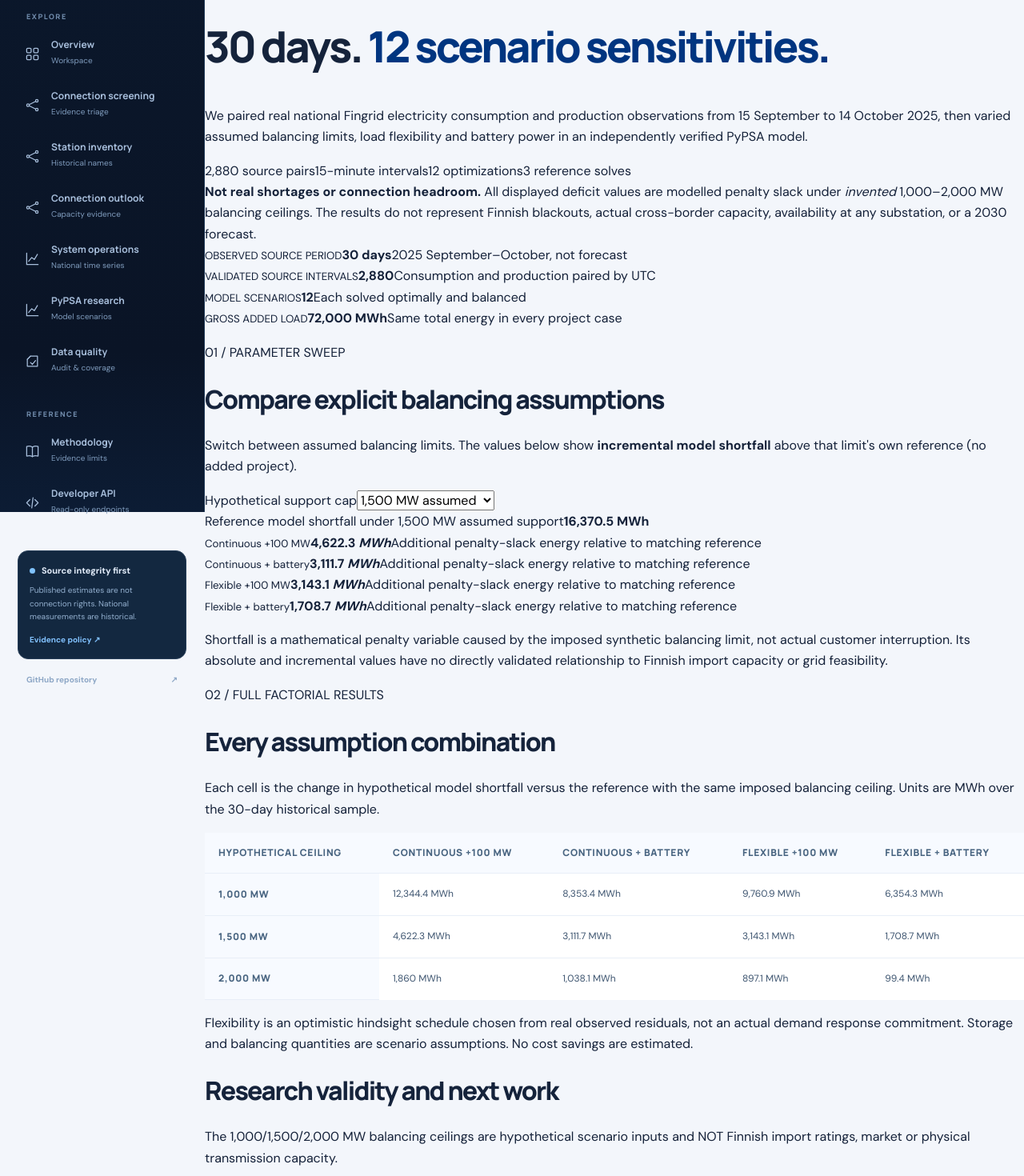
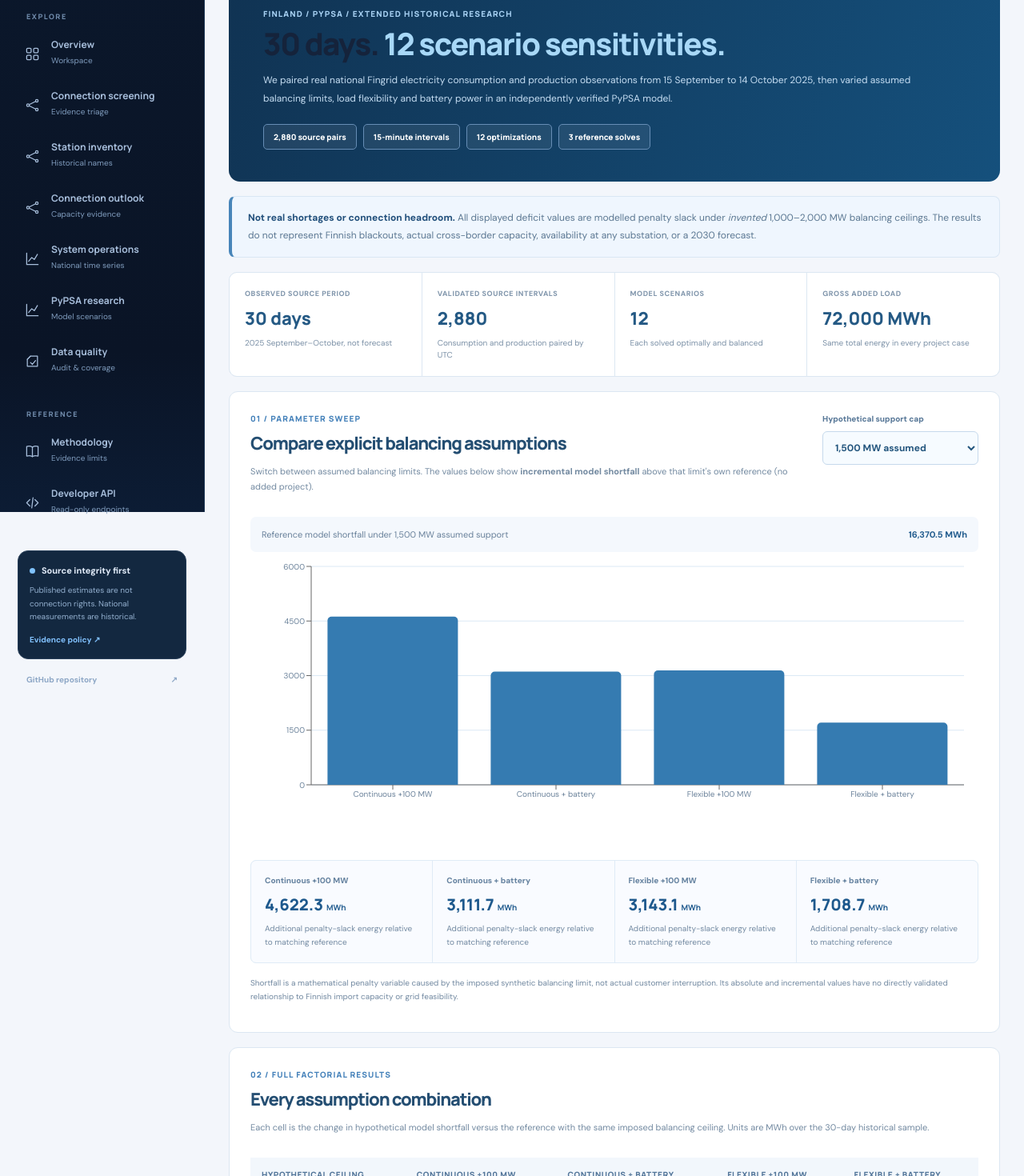
Before and after one commit to abhijith-sivaprasadan/finnish-grid-connection-evidence, a Next.js app in the folder website/: page /analysis/sensitivity in a window 1280 px wide. Shown: the part 160-1630 px from the top of the page at 80% size. Built offline with nearby package versions, Linux system fonts and the light colour scheme.

Commit message:
web: link 30-day verified sensitivity from PyPSA research and document read-only API

```diff
--- a/website/src/app/analysis/page.tsx
+++ b/website/src/app/analysis/page.tsx
@@ -13,6 +13,7 @@
    <p>A source-grounded 48-hour national electricity-system sensitivity, solved with PyPSA and HiGHS. Actual Fingrid 2026 observations anchor the historical baseline; balancing limits, storage and flexible demand are clearly stated <strong>hypothetical assumptions</strong>.</p>
    <div className="an-hero-meta"><span>15–16 OCT 2026 UTC</span><span>192 × 15-MINUTE INTERVALS</span><span>ONE AGGREGATED BUS</span><span>4 SOLVED SCENARIOS</span></div>
   </header>
+  <div className="dashboard-archive-link"><div><strong>New · 30-day PyPSA sensitivity study</strong><span>2,880 actual paired Fingrid intervals · 12 optimized combinations · hypothetical 1,000–2,000 MW balancing ceilings</span></div><Link href="/analysis/sensitivity">Compare verified results ↗</Link></div>
   <div className="an-warning" role="note"><strong>Not a connection-capacity estimate.</strong> This model cannot determine whether a 100 MW project can connect at Seinäjoki, Uusnivala or any other named point. A modelled shortfall under an assumed balancing ceiling is <em>not</em> an observed Finnish blackout or actual transmission-grid limitation. These two days are not a 2030 forecast.</div>
   <AnalysisWorkbench observed={observed} model={scenario}/>
   <section className="an-reference">
--- a/website/src/app/api/openapi.json/route.ts
+++ b/website/src/app/api/openapi.json/route.ts
@@ -12,6 +12,7 @@
       description:"Public read-only research evidence. Indicative source transcriptions are NOT operator-verified headroom. No additive capacity or network-studies claim."},
     servers:[{url:"/"}],
     paths:{
+      "/api/v1/model/finland/sensitivity":{get:{summary:"Thirty-day Fingrid-observed historical input and solver-verified hypothetical PyPSA parameter scenarios, not capacity or forecasts",responses:{200:success}}},
       "/api/v1/model/finland":{get:{summary:"Historical PyPSA Finland scenario output (modelled assumptions, no substation connectability claim)",responses:{200:success}}},
       "/api/v1/overview":{get:{summary:"Evidence counts and freshness",responses:{200:success,503:errors[503]}}},
       "/api/v1/health":{get:{summary:"Database availability",responses:{200:success,503:errors[503]}}},
--- a/website/src/app/api/page.tsx
+++ b/website/src/app/api/page.tsx
@@ -4,6 +4,7 @@
  ["GET","/api/v1/health","Database health; 200 or 503"],
  ["GET","/api/v1/overview","Stored evidence counters and source freshness"],
  ["GET","/api/v1/model/finland","Verified PyPSA single-zone model scenario results; historical 2026 sensitivities, not 2030 forecasts or substation headroom"],
+ ["GET","/api/v1/model/finland/sensitivity","Source-verified 30-day 2025 PyPSA parameter sweep, 12 hypothetical model cases; not actual import capacity"],
  ["GET","/api/v1/screening?demand_mw=100&year=2030&direction=consumption&voltage=all","Evidence-only 100 MW / 2030 screening; no feasibility conclusion"],
  ["GET","/api/v1/points","Paginated list of sampled connection points"],
  ["GET","/api/v1/stations?voltage=220","Historical main-grid designation archive (2020 table label); archived identity only, no MW"],
--- a/website/src/app/globals.css
+++ b/website/src/app/globals.css
@@ -965,3 +965,52 @@
 .an-limit code{overflow-wrap:anywhere}
 @media(max-width:1000px){.an-methodology,.an-results{grid-template-columns:1fr 1fr}.an-mini-layout{grid-template-columns:1fr}}
 @media(max-width:650px){.an-page{padding:15px 12px 38px}.an-hero{padding:25px}.an-pane,.an-reference,.an-limit{padding:17px}.an-reference{grid-template-columns:1fr}.an-chart{height:300px}.an-results>div{padding:13px 11px}.an-pane-top{flex-direction:column}.an-methodology>div{padding:13px}.an-methodology strong{font-size:15px}}
+
+
+/* Extended national PyPSA assumption-sensitivity view */
+.lh-page{max-width:1470px;margin:0 auto;padding:29px 30px 70px;display:flex;flex-direction:column;gap:18px}
+.lh-kicker{font:800 10px var(--display);letter-spacing:.11em;color:#4380b9;margin:0 0 9px}
+.lh-hero{padding:40px 43px;background:linear-gradient(110deg,#103353,#15507c);border-radius:14px;color:#fff}
+.lh-hero .lh-kicker{color:#a8d2f4}
+.lh-hero h1{font:850 clamp(27px,3vw,43px)/1.13 var(--display);letter-spacing:-.04em;margin:0 0 13px}
+.lh-hero h1 em{font-style:normal;color:#a8d8f7}
+.lh-hero>p:not(.lh-kicker){max-width:830px;font-size:12px;line-height:1.9;color:#c5ddf2}
+.lh-hero-facts{display:flex;flex-wrap:wrap;gap:8px;margin-top:20px}
+.lh-hero-facts span{font:800 10px var(--display);padding:8px 12px;border:1px solid #668db5;border-radius:5px;background:#ffffff12}
+.lh-limit{padding:16px 20px;background:#eff6fe;border:1px solid #d9e7f4;border-left:4px solid #4785b9;border-radius:8px;color:#5c7892;font-size:12px;line-height:1.8}
+.lh-limit strong{color:#214f7b}
+.lh-stats{display:grid;grid-template-columns:repeat(4,minmax(0,1fr));border:1px solid #dce7f2;border-radius:10px;overflow:hidden;gap:1px;background:#dce7f2}
+.lh-stats>div{background:#fff;display:flex;flex-direction:column;gap:8px;padding:19px}
+.lh-stats small{font-size:9px;font-weight:800;letter-spacing:.06em;color:#8196ac}
+.lh-stats strong{font:850 22px var(--display);color:#245984}
+.lh-stats span{font-size:10px;line-height:1.5;color:#7c91a7}
+.lh-panel,.lh-evidence,.lh-limitations{padding:26px;background:#fff;border:1px solid #dce7f2;border-radius:11px}
+.lh-section-top{display:flex;justify-content:space-between;align-items:flex-start;gap:16px}
+.lh-section-top h2,.lh-evidence h2,.lh-limitations h2{color:#244e72;font:800 22px var(--display);margin:0 0 9px}
+.lh-section-top p:not(.lh-kicker),.lh-evidence p:not(.lh-kicker){font-size:11px;color:#7289a0;line-height:1.75}
+.lh-assumption{display:flex;flex-direction:column;gap:6px;min-width:195px}
+.lh-assumption label{font-size:10px;font-weight:800;color:#577797}
+.lh-assumption select{border:1px solid #c6d9ec;border-radius:6px;background:#f6fbff;padding:11px;color:#24567e;font-size:12px;font-weight:700}
+.lh-report-line{display:flex;justify-content:space-between;gap:15px;margin:16px 0 4px;padding:13px 14px;background:#f4f8fd;border-radius:7px;font-size:11px;color:#6a829b}
+.lh-report-line strong{color:#205b8d}
+.lh-graph{height:365px;width:100%;margin:10px 0}
+.lh-cards{display:grid;grid-template-columns:repeat(4,minmax(0,1fr));gap:1px;background:#dfebf6;border:1px solid #dfebf6;border-radius:7px;overflow:hidden}
+.lh-cards article{background:#f9fbff;padding:17px;display:flex;flex-direction:column;gap:8px}
+.lh-cards small{color:#6683a0;font-size:10px;font-weight:800}
+.lh-cards strong{color:#1e598d;font:850 20px var(--display)}
+.lh-cards strong em{font:700 10px var(--display);font-style:normal}
+.lh-cards span,.lh-chart-caution{color:#7289a1;font-size:10px;line-height:1.7}
+.lh-chart-caution{margin-top:16px}
+.lh-table-scroll{width:100%;overflow-x:auto;margin-top:17px}
+.lh-matrix{border-collapse:collapse;width:100%;min-width:790px}
+.lh-matrix th,.lh-matrix td{text-align:left;padding:14px;border-bottom:1px solid #e4edf6;font-size:11px}
+.lh-matrix thead th{font-size:10px;color:#527599;background:#f2f7fc}
+.lh-matrix tbody th{color:#245b8c}.lh-matrix td{color:#476b8d}
+.lh-evidence{display:grid;grid-template-columns:repeat(2,minmax(0,1fr));gap:24px}
+.lh-source-links{display:flex;gap:10px;flex-wrap:wrap;margin-top:14px}
+.lh-source-links a{padding:9px 12px;background:#f4f9fe;border:1px solid #dbe8f5;border-radius:6px;color:#216398;text-decoration:none;font-size:10px;font-weight:800}
+.lh-hash{word-break:break-all}
+.lh-limitations{background:#f8fbfd}
+.lh-limitations p{color:#738ba1;font-size:11px;line-height:1.75}
+@media(max-width:1000px){.lh-stats,.lh-cards{grid-template-columns:1fr 1fr}}
+@media(max-width:650px){.lh-page{padding:13px 11px 35px}.lh-hero{padding:25px}.lh-panel,.lh-evidence,.lh-limitations{padding:17px}.lh-evidence{grid-template-columns:1fr}.lh-section-top{flex-direction:column}.lh-graph{height:300px}.lh-cards article{padding:11px}}
--- a/website/src/app/page.tsx
+++ b/website/src/app/page.tsx
@@ -31,7 +31,8 @@
    </header>
    <div className="dashboard-archive-link"><div><strong>Historical main-grid station archive</strong><span>128 source-listed rows · printed 127 · table heading 1.1.2020 · not a current capacity register</span></div><Link href="/stations">Explore source names ↗</Link></div>
    <div className="dashboard-archive-link"><div><strong>NEW · PyPSA Finland historical demand sensitivity</strong><span>192 real source intervals · 4 HiGHS-optimal scenarios · hypothetical 1,500 MW balancing cap, not grid availability</span></div><Link href="/analysis">Explore system model ↗</Link></div>
-   <section className="df-home-stats" aria-label="Recorded data summary">
+   <div className="dashboard-archive-link"><div><strong>30-day historical PyPSA sensitivity</strong><span>Verified 2025 national source data · 12 assumed-case optimizations · not a station connection study</span></div><Link href="/analysis/sensitivity">Explore sensitivity ↗</Link></div>
+  <section className="df-home-stats" aria-label="Recorded data summary">
     <div><span>Substations in this dataset</span><strong>{summary?.points??"—"}</strong><small>Not a national catalogue</small></div>
     <div><span>Recorded indicative values</span><strong>{summary?.capacity_observations??"—"}</strong><small>Dated Fingrid transcriptions</small></div>
     <div><span>Not captured in sample</span><strong>{counts?.missing_in_compiled_capture??"—"}</strong><small>Unknown, not zero MW</small></div>
```
Also changed, not shown: 2 other files (tests, documents, lock files or other folders).
